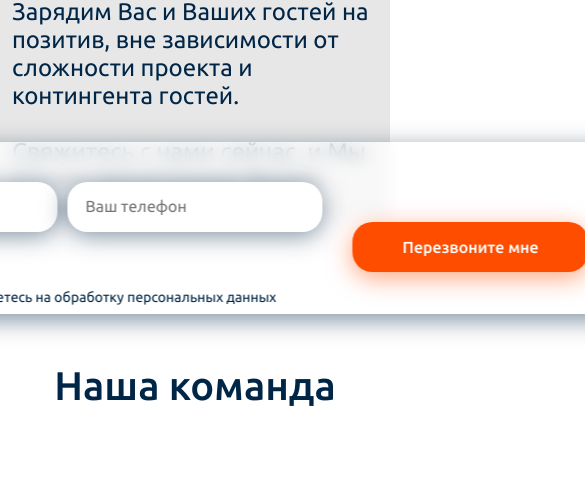
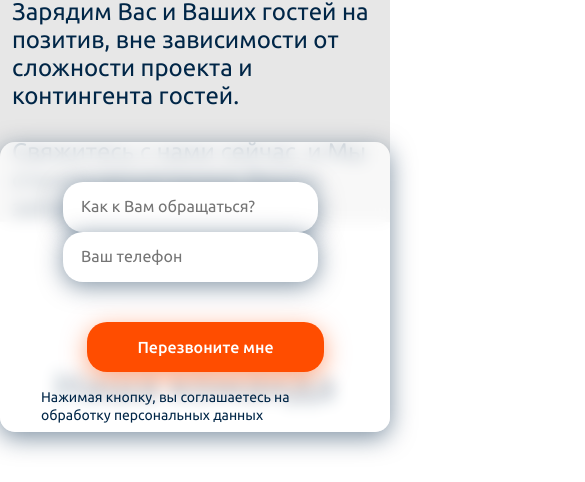
Before and after one commit to tayru/ksk-react, a React (Create React App) app: page /about in a window 390 px wide. Shown: the part 1732-2214 px from the top of the page, 585 px wide, since content can reach past the window. Built offline with nearby package versions, Linux system fonts and the light colour scheme.

Commit message:
адаптив

```diff
--- a/src/adaptive.css
+++ b/src/adaptive.css
@@ -60,6 +60,13 @@
 /* ------------------------------------------------------------------------ */
 @media (max-width: 767px) {
 
+    .feedback-first, .feedback-first__about-us, .feedback-second__block {
+        left: auto;
+        -webkit-transform: none;
+        transform: none;
+        max-width: 100%;
+    }
+
 }
 /* ------------------------------------------------------------------------ */
 @media (max-width: 479px) {
```
